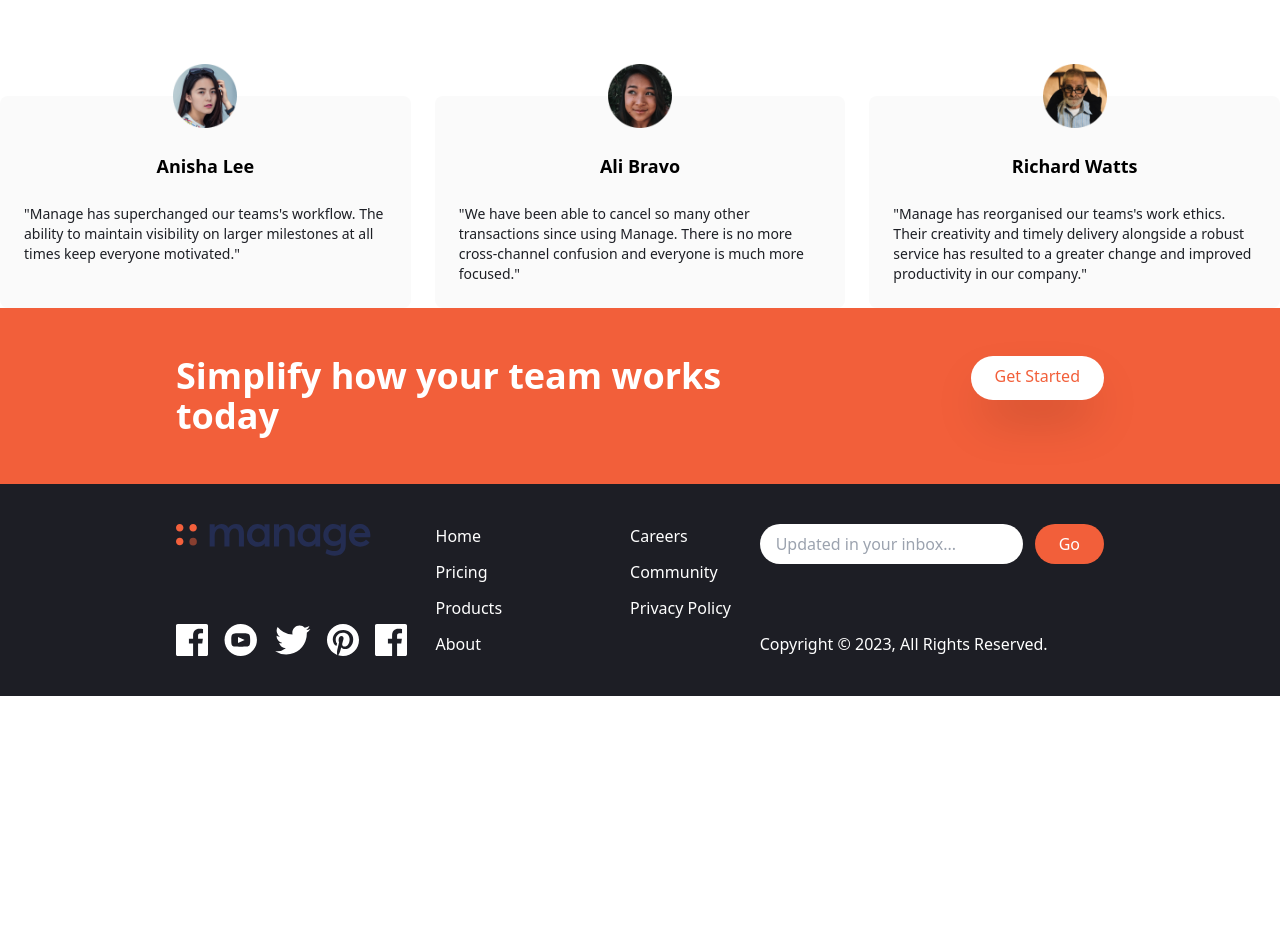
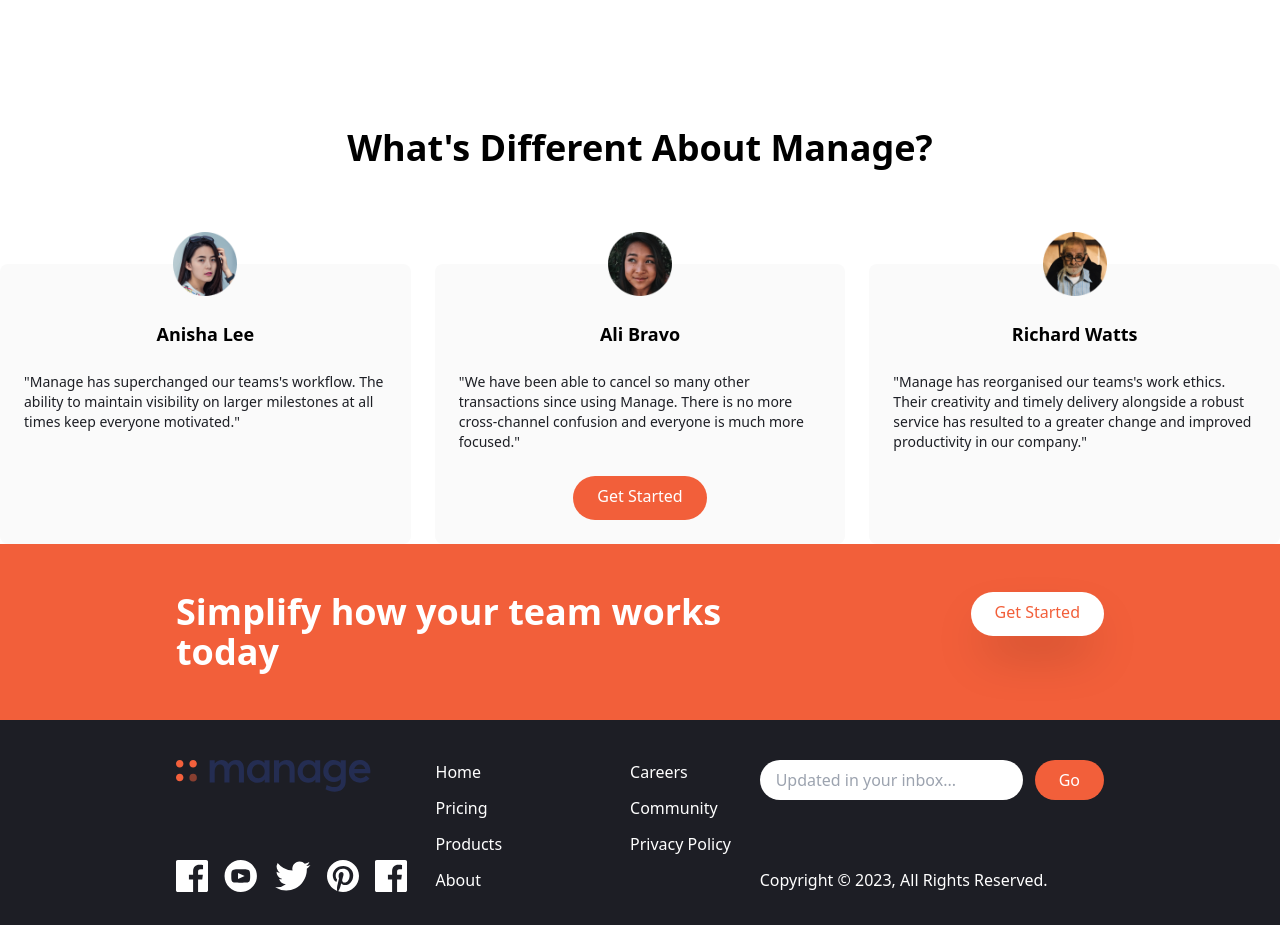
Before and after one commit to ernestkris6/Tailwind, a React (Create React App) app: page / in a window 1280 px wide. Shown: the part 1140-2065 px from the top of the page. Before the commit the page ends 1836 px from the top, so only its background shows below. Built offline with nearby package versions, Linux system fonts and the light colour scheme.

Commit message:
CTA Button

```diff
--- a/src/components/Testimonials.js
+++ b/src/components/Testimonials.js
@@ -10,6 +10,11 @@ import img5 from '../Assets/avatar-richard.png'
  const Testimonials = ()=> {
   return (
     <>
+    <div className='max-w-6xl px-5 mx-auto mt-32 text-center'>
+            <h2 className='text-4xl font-bold text-center'>
+                What's Different About Manage?
+            </h2>
+    </div>
     <div className='flex flex-col mt-24 md:flex-row md:space-x-6'>
         <div className='flex flex-col items-center p-6 space-y-6
         rounded-lg bg-veryLightGray md:w-1/3'>
@@ -30,6 +35,11 @@ import img5 from '../Assets/avatar-richard.png'
                 "We have been able to cancel so many other transactions since using Manage.
                 There is no more cross-channel confusion and everyone is much more focused."
             </p>
+
+            <a
+                href='#'
+                className='hidden px-6 py-3 pt-2 text-white
+                bg-brightRed rounded-full baseline hover:bg-darkGrayishBlue md:block'>Get Started</a>
 
 
         </div>
```
